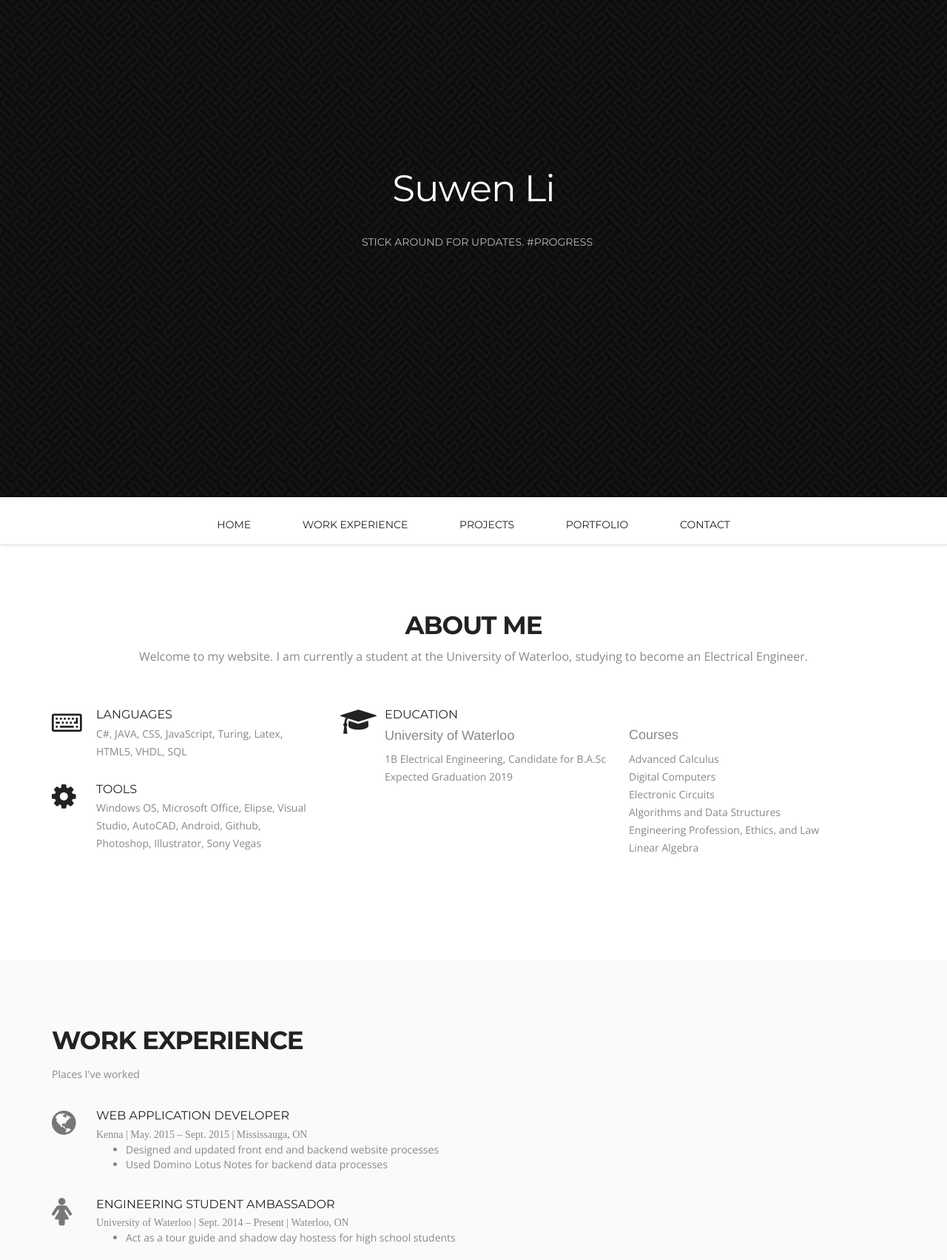
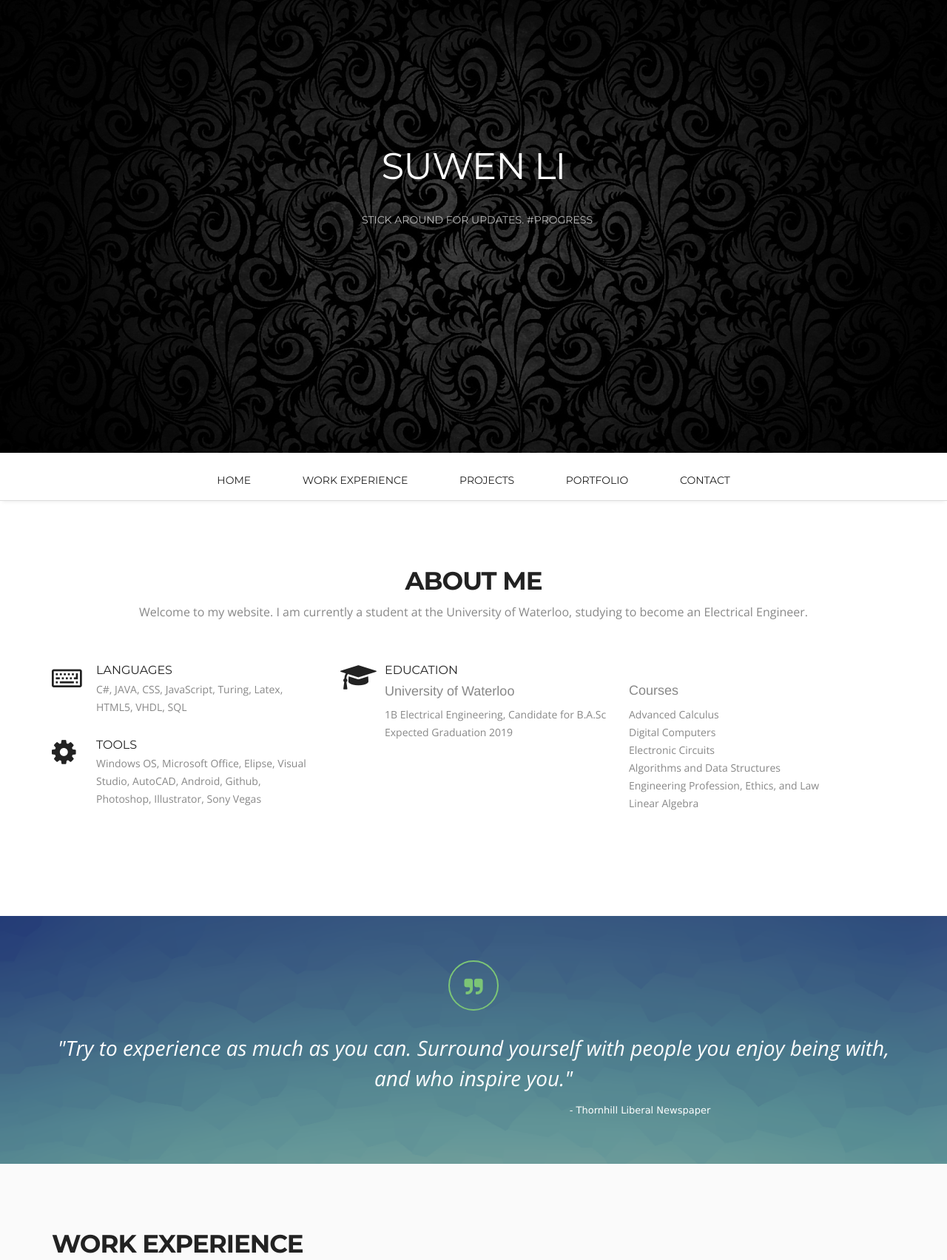
Before and after one commit to lisuwen/lisuwen.github.io, a plain HTML site: page index.html in a window 1280 px wide. Shown: the part 53-1756 px from the top of the page at 74% size. Drawn offline with nearby package versions, Linux system fonts and the light colour scheme.

Commit message:
newsLink

```diff
--- a/css/style.css
+++ b/css/style.css
@@ -89,11 +89,19 @@ p{
 /* Header Styles
 ---------------------------------*/
 
-.header{
+/*.header{
 	text-align:center;
 	background:url(../img/pw_maze_black_2X.png) left top repeat;
 	padding:280px 0;
+}*/
+
+.header{
+	text-align:center;
+	background:url(../img/headerbg2.jpg) center top no-repeat;
+	padding:250px 0;
+
 }
+
 .logo{
 	width:130px;
 	margin:0 auto 35px;
@@ -591,7 +599,7 @@ border: 2px solid #fff;
 .team-leader ul li a.fa-twitter:hover{
 	color:#55acee;
 }
-.team-leader ul li a.fa-facebook:hover{
+.team-leader ul li a.fa-facebook:hover, .team-leader ul li a.fa-linkedin-square:hover{
 	color:#3b5998;
 }
 .team-leader ul li a.fa-pinterest:hover{
@@ -619,6 +627,32 @@ border: 2px solid #fff;
 	color:#fff;
 }
 
+/* news article
+---------------------------------------*/
+
+.newsArticle{
+	background:url(../img/bg2.png) top center no-repeat;
+	background-size:cover;
+	padding:60px 10px;
+	text-align:center;
+}
+
+a.newsLink{
+	font-size:13px;
+	color:white;
+	font-family:"Lucida Sans Unicode", "Lucida Grande", sans-serif;
+	text-decoration:none;
+}
+
+a.newsLink:link{
+	color:white;
+	text-decoration:none;
+}
+
+a.newsLink:hover{
+	color:#66cc66;
+	text-decoration:none;
+}
 
 /* Contact
 ---------------------------------*/
@@ -686,6 +720,12 @@ border: 2px solid #fff;
 }
 .facebook a:hover {
 	background: #3b5998;
+}
+.linkedin a:hover{
+	background: #007bb5;
+}
+.youtube a:hover{
+	background: #c4302b;
 }
 .pinterest a:hover {
 	background: #cb2026;
--- a/index.html
+++ b/index.html
@@ -44,7 +44,7 @@
     	<!--<figure class="logo animated fadeInDown delay-07s">
         	<a href="#"><img src="img/logo.png" alt=""></a>
         </figure>-->
-        <h1 class="animated fadeInDown delay-07s">Suwen Li</h1>
+        <h1 class="animated fadeInDown delay-07s">SUWEN LI</h1>
         <ul class="we-create animated fadeInUp delay-1s">
         	<li>Stick around for updates. #progress</li>
         </ul>
@@ -129,7 +129,17 @@
 	</div>
 </section><!--main-section-end-->
 
-
+<div class="newsArticle"><!--c-logo-part-start-->
+    <div class="container">
+        <b class="quote-right wow fadeInDown delay-03"><i class="fa-quote-right"></i></b>
+        <div class="row">
+            <div class="col-lg-12">
+                <p class="client-part-haead wow fadeInDown delay-05">"Try to experience as much as you can. Surround yourself with people you enjoy being with, and who inspire you."</p>
+                <p class="thornhill" style="margin-left:450px;"><a class="newsLink" href="http://www.yorkregion.com/news-story/4765717-top-vaughan-secondary-scholar-heads-to-waterloo/">- Thornhill Liberal Newspaper</a></p>
+            </div>
+        </div>
+    </div>
+</div><!--c-logo-part-end-->
 
 <section class="main-section alabaster" id="WorkExperience"><!--main-section alabaster-start-->
 	<div class="container">
@@ -447,8 +457,8 @@ we were well fed and drunk all the time!</p>
                 	<!--<li class="twitter"><a href="#"><i class="fa-twitter"></i></a></li>-->
                     <li class="facebook"><a href="https://www.facebook.com/suwen.zhou.li"><i class="fa-facebook"></i></a></li>
                     <!--<li class="pinterest"><a href="#"><i class="fa-pinterest"></i></a></li>-->
-                    <li class="linkedin"><a href="https://ca.linkedin.com/in/suwenli"><i class="fa-linkedin-square"></i></a></li>
-                    <!--<li class="dribbble"><a href="#"><i class="fa-dribbble"></i></a></li>-->
+                    <li class="linkedin"><a href="https://ca.linkedin.com/in/suwenli"><i class="fa-linkedin"></i></a></li>
+                    <li class="youtube"><a href="https://www.youtube.com/sunnybunnss"><i class="fa-youtube"></i></a></li>
                 </ul>
             </div>
         	<div class="col-lg-6 col-sm-5 wow fadeInUp delay-05s">
```
Also changed, not shown: img/bg2.png (added), img/headerbg1.jpg (added), img/headerbg2.jpg (added), 1 other file.
